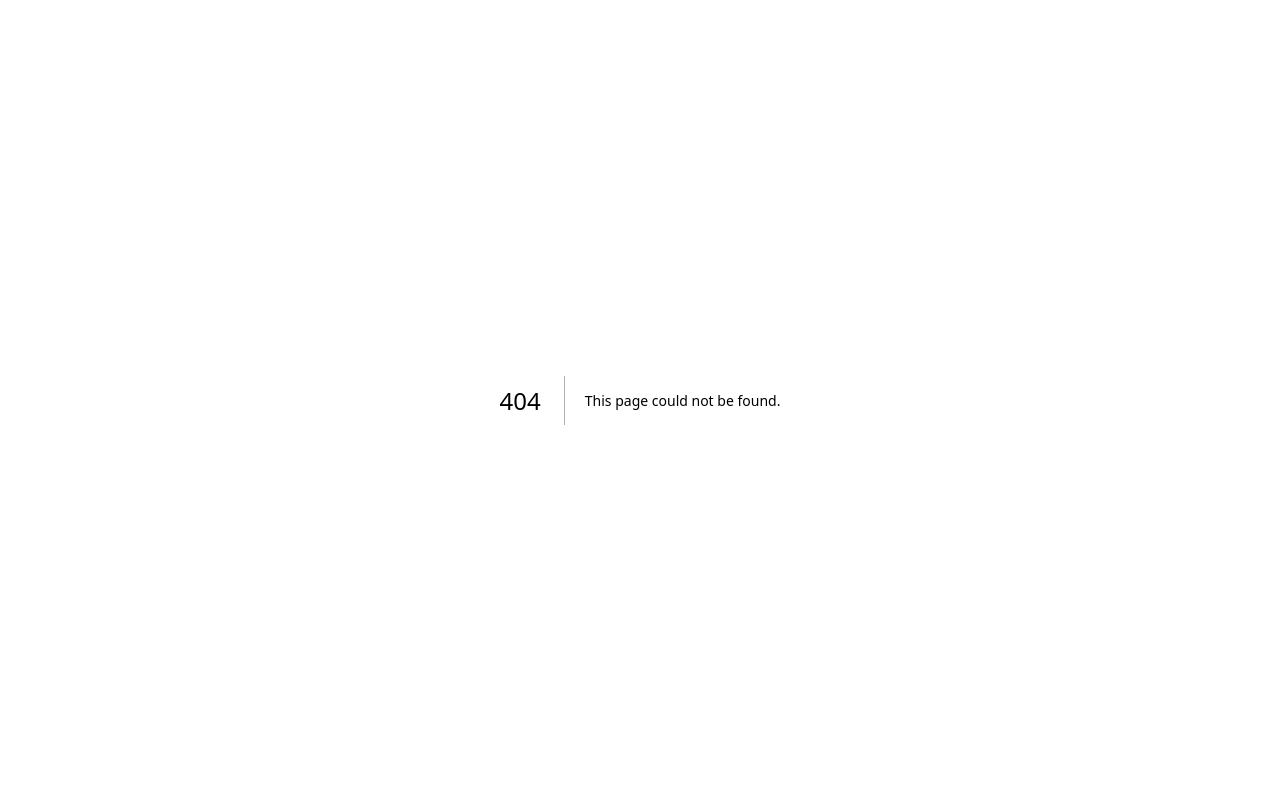
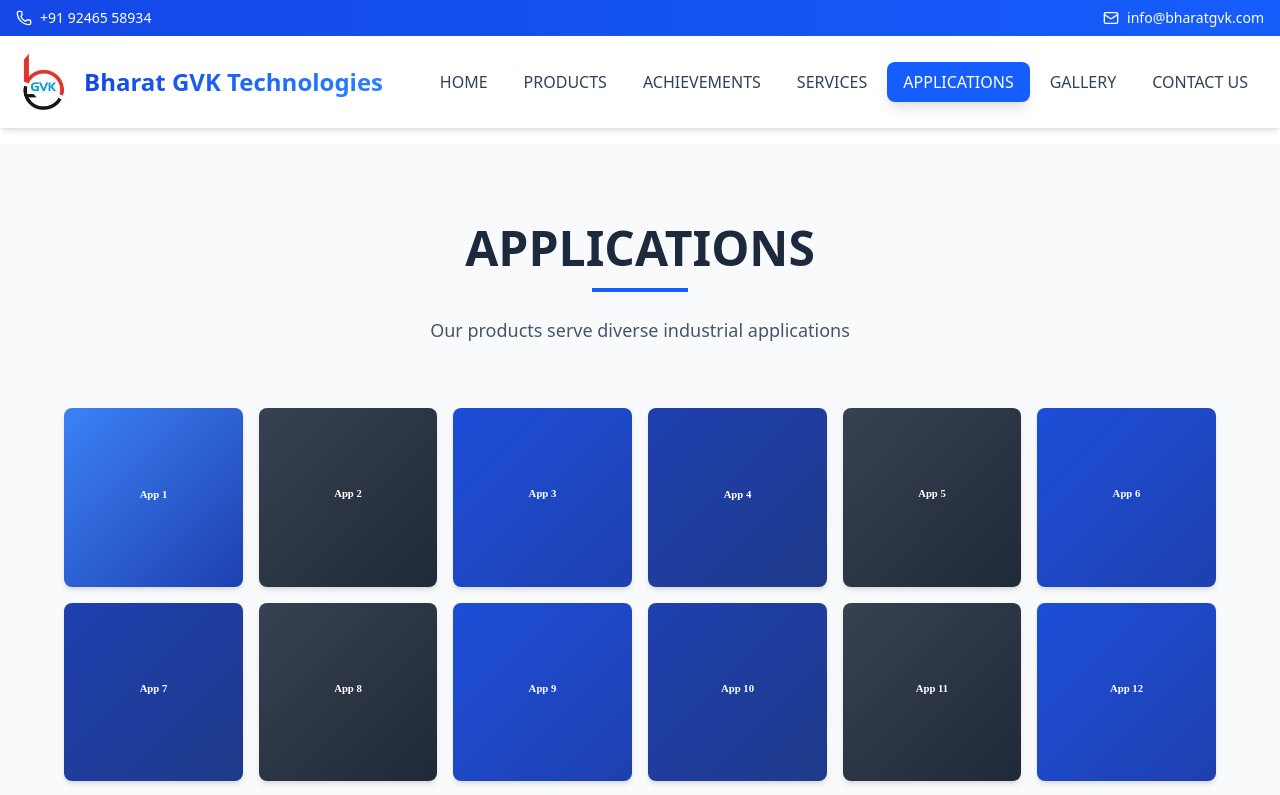
Before and after one commit to HARSHITH21/bharat-gvk, a Next.js app: page /applications in a window 1280 px wide. Before the commit this address had no page. Shown: the top 795 px of the page. Built offline with nearby package versions, Linux system fonts and the light colour scheme.

Commit message:
Separate Applications page from Gallery

```diff
--- /dev/null
+++ b/src/app/applications/page.tsx
@@ -0,0 +1,23 @@
+import Navbar from '@/components/Navbar';
+import Applications from '@/components/Applications';
+import Clients from '@/components/Clients';
+import Footer from '@/components/Footer';
+import type { Metadata } from 'next';
+
+export const metadata: Metadata = {
+    title: 'Applications | Bharat GVK Technologies',
+    description: 'Discover the diverse industrial applications of our electromechanical products across various sectors.',
+};
+
+export default function ApplicationsPage() {
+    return (
+        <div className="min-h-screen bg-white">
+            <Navbar />
+            <main className="pt-4">
+                <Applications />
+                <Clients />
+            </main>
+            <Footer />
+        </div>
+    );
+}
--- a/src/app/gallery/page.tsx
+++ b/src/app/gallery/page.tsx
@@ -1,13 +1,11 @@
 import Navbar from '@/components/Navbar';
 import Gallery from '@/components/Gallery';
-import Applications from '@/components/Applications';
-import Clients from '@/components/Clients';
 import Footer from '@/components/Footer';
 import type { Metadata } from 'next';
 
 export const metadata: Metadata = {
     title: 'Gallery | Bharat GVK Technologies',
-    description: 'A glimpse into our manufacturing excellence. View our products, applications, and valued clients.',
+    description: 'A glimpse into our manufacturing excellence. View our products and facilities.',
 };
 
 export default function GalleryPage() {
@@ -16,8 +14,6 @@ export default function GalleryPage() {
             <Navbar />
             <main className="pt-4">
                 <Gallery />
-                <Applications />
-                <Clients />
             </main>
             <Footer />
         </div>
--- a/src/components/Footer.tsx
+++ b/src/components/Footer.tsx
@@ -5,6 +5,7 @@ const footerLinks = [
     { href: '/products', label: 'PRODUCTS' },
     { href: '/achievements', label: 'ACHIEVEMENTS' },
     { href: '/services', label: 'SERVICES' },
+    { href: '/applications', label: 'APPLICATIONS' },
     { href: '/gallery', label: 'GALLERY' },
     { href: '/contact', label: 'CONTACT US' }
 ];
--- a/src/components/Navbar.tsx
+++ b/src/components/Navbar.tsx
@@ -11,6 +11,7 @@ const navItems = [
     { label: 'PRODUCTS', href: '/products' },
     { label: 'ACHIEVEMENTS', href: '/achievements' },
     { label: 'SERVICES', href: '/services' },
+    { label: 'APPLICATIONS', href: '/applications' },
     { label: 'GALLERY', href: '/gallery' },
     { label: 'CONTACT US', href: '/contact' },
 ];
```
